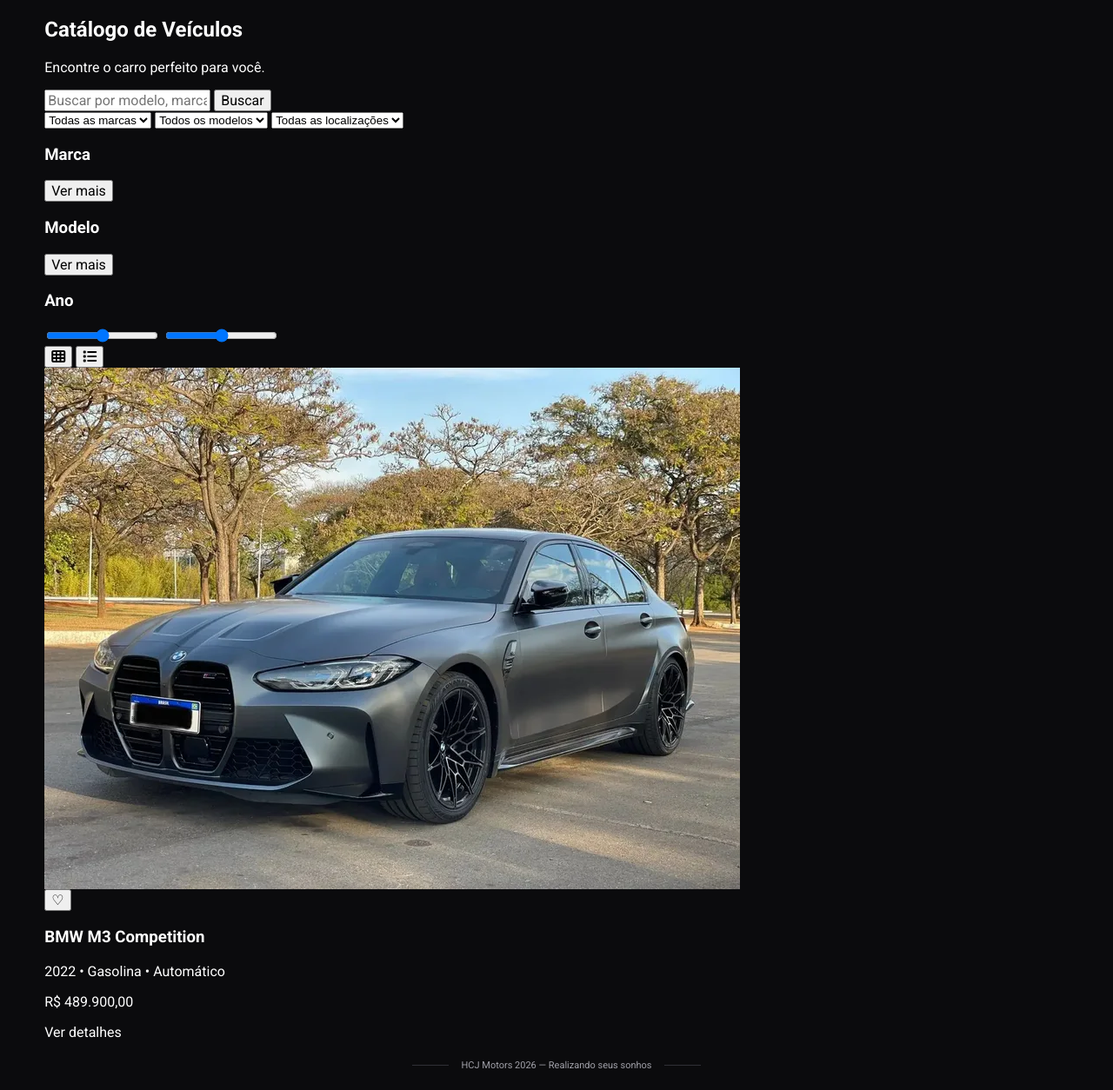
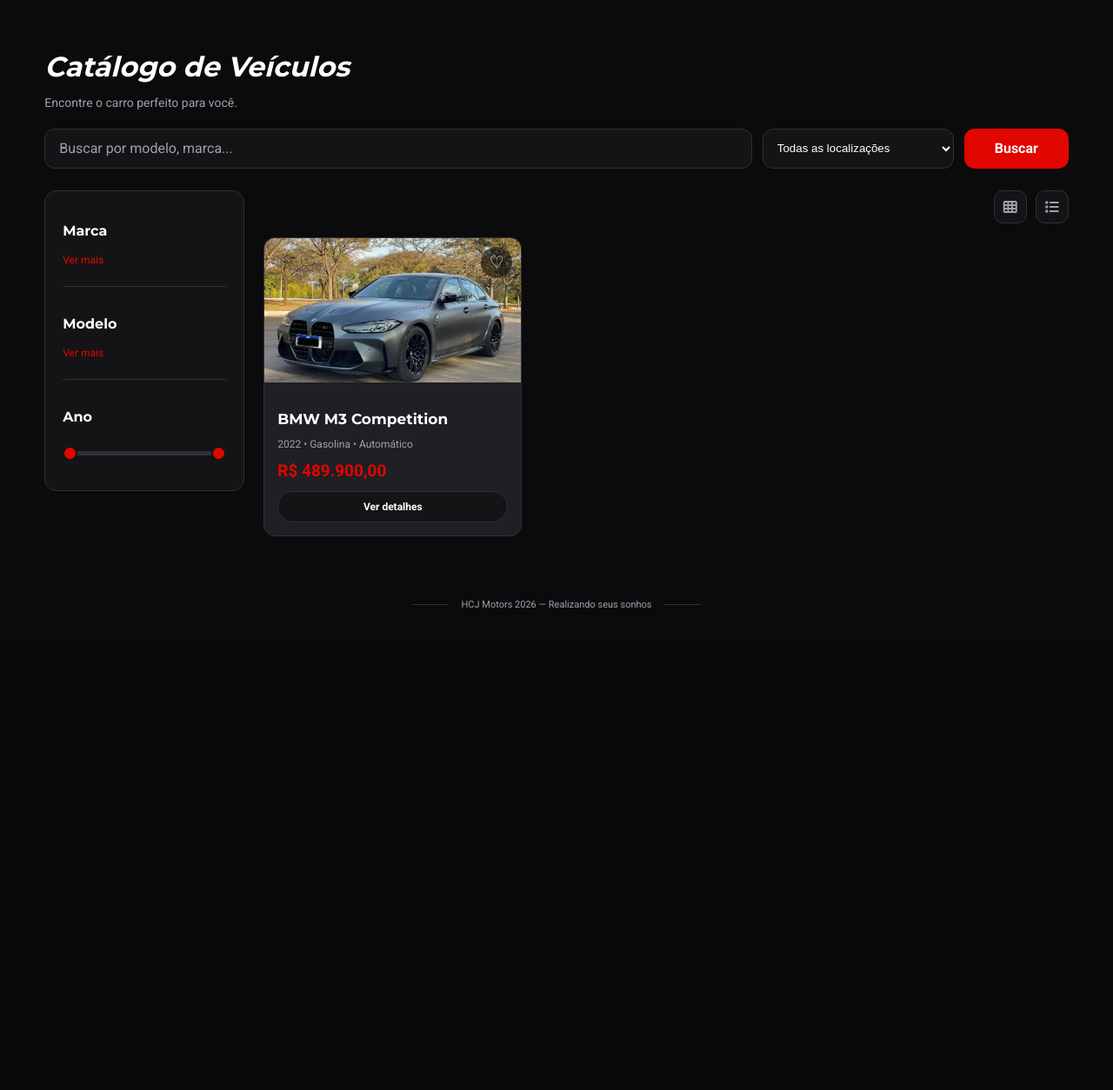
Before and after one commit to JNN2/HCJ-Project-de-concessionria-carro, a Flask app: page /catalogo in a window 1280 px wide. Shown: the part 63-1317 px from the top of the page at 87% size. After the commit the page ends 763 px from the top, so only its background shows below. Run offline with Flask 3, Linux system fonts and the light colour scheme.

Commit message:
feat: estilizar catálogo de veículos

```diff
--- /dev/null
+++ b/static/css/catalogo.css
@@ -0,0 +1,514 @@
+
+/* ==========================================
+   CATÁLOGO DE VEÍCULOS
+========================================== */
+
+.catalogo {
+    padding: 30px 0 50px;
+    color: var(--text);
+}
+
+.catalogo h1 {
+    font-family: var(--font-title);
+    font-size: 32px;
+    font-weight: bold;
+    font-style: italic;
+    margin-bottom: 8px;
+}
+
+.catalogo h1 span {
+    color: var(--primary);
+}
+
+.catalogo .container > p {
+    color: var(--text-muted-current);
+    font-size: 14px;
+    margin-bottom: 22px;
+}
+
+/* ==========================================
+   PESQUISA SUPERIOR
+========================================== */
+
+.form-busca {
+    display: grid;
+    grid-template-columns: minmax(0, 1fr) 220px 120px;
+    gap: 12px;
+    margin-bottom: 25px;
+    align-items: center;
+}
+
+.form-busca > input {
+    grid-column: 1;
+    grid-row: 1;
+    width: 100%;
+    min-width: 0;
+    height: 46px;
+    padding: 0 16px;
+    background: var(--surface);
+    color: var(--text);
+    border: 1px solid var(--border);
+    border-radius: 12px;
+    outline: none;
+}
+
+.form-busca > input:focus {
+    border-color: var(--primary);
+}
+
+.form-busca > input::placeholder {
+    color: var(--text-muted-current);
+}
+
+.filtros {
+    grid-column: 2;
+    grid-row: 1;
+    min-width: 0;
+}
+
+.filtros select {
+    width: 100%;
+    height: 46px;
+    padding: 0 12px;
+    background: var(--surface);
+    color: var(--text);
+    border: 1px solid var(--border);
+    border-radius: 12px;
+    outline: none;
+    transition: var(--transition);
+}
+
+.filtros select:hover {
+    border-color: var(--primary);
+}
+
+.form-busca > button {
+    grid-column: 3;
+    grid-row: 1;
+    height: 46px;
+    padding: 0 15px;
+    background: var(--primary);
+    color: #fff;
+    border: none;
+    border-radius: 12px;
+    font-weight: bold;
+    cursor: pointer;
+    transition: var(--transition);
+}
+
+.form-busca > button:hover {
+    background: var(--primary-hover);
+}
+
+/* ==========================================
+   LAYOUT PRINCIPAL
+========================================== */
+
+.catalogo-layout {
+    display: grid;
+    grid-template-columns: 230px minmax(0, 1fr);
+    gap: 22px;
+    align-items: start;
+}
+
+.catalogo-sidebar {
+    min-width: 0;
+    padding: 20px;
+    background: var(--surface);
+    border: 1px solid var(--border);
+    border-radius: 14px;
+    height: fit-content;
+}
+
+.catalogo-conteudo {
+    min-width: 0;
+    width: 100%;
+}
+
+/* ==========================================
+   FILTROS DA SIDEBAR
+========================================== */
+
+.filtro-grupo {
+    margin-bottom: 22px;
+}
+
+.filtro-grupo:last-child {
+    margin-bottom: 0;
+}
+
+.filtro-grupo + .filtro-grupo {
+    padding-top: 17px;
+    border-top: 1px solid var(--border);
+}
+
+.filtro-grupo h3 {
+    font-family: var(--font-title);
+    font-size: 16px;
+    font-weight: bold;
+    margin-bottom: 13px;
+}
+
+/* Opções que vierem a ser exibidas */
+.filtro-grupo label {
+    display: flex;
+    align-items: center;
+    gap: 9px;
+    color: var(--text-muted-current);
+    font-size: 13px;
+    margin-bottom: 9px;
+    cursor: pointer;
+}
+
+.filtro-grupo label input {
+    accent-color: var(--primary);
+    cursor: pointer;
+}
+
+.filtro-grupo button {
+    padding: 0;
+    background: transparent;
+    border: none;
+    color: var(--primary);
+    font-size: 12px;
+    cursor: pointer;
+    transition: var(--transition);
+}
+
+.filtro-grupo button:hover {
+    color: var(--primary-hover);
+}
+
+/* ==========================================
+   FILTRO DE ANO
+   UMA TRILHA E DUAS BOLINHAS
+========================================== */
+
+.filtro-ano {
+    position: relative;
+    height: 42px;
+}
+
+/* Linha única */
+.filtro-ano::before {
+    content: "";
+    position: absolute;
+    left: 0;
+    right: 0;
+    top: 17px;
+    height: 5px;
+    background: var(--border);
+    border-radius: 10px;
+}
+
+/* Sobrepõe os dois controles */
+.filtro-ano input[type="range"] {
+    position: absolute;
+    top: 7px;
+    left: 0;
+    width: 100%;
+    height: 25px;
+    margin: 0;
+    background: transparent;
+    pointer-events: none;
+    appearance: none;
+    -webkit-appearance: none;
+}
+
+/* Trilha transparente: a linha será desenhada uma só vez */
+.filtro-ano input[type="range"]::-webkit-slider-runnable-track {
+    height: 5px;
+    background: transparent;
+}
+
+.filtro-ano input[type="range"]::-moz-range-track {
+    height: 5px;
+    background: transparent;
+}
+
+/* Bolinha no Chrome e Edge */
+.filtro-ano input[type="range"]::-webkit-slider-thumb {
+    width: 17px;
+    height: 17px;
+    margin-top: -6px;
+    background: var(--primary);
+    border: 2px solid var(--surface);
+    border-radius: 50%;
+    cursor: pointer;
+    pointer-events: auto;
+    appearance: none;
+    -webkit-appearance: none;
+}
+
+/* Bolinha no Firefox */
+.filtro-ano input[type="range"]::-moz-range-thumb {
+    width: 13px;
+    height: 13px;
+    background: var(--primary);
+    border: 2px solid var(--surface);
+    border-radius: 50%;
+    cursor: pointer;
+    pointer-events: auto;
+}
+
+/* ==========================================
+   VISUALIZAÇÃO GRADE / LISTA
+========================================== */
+
+.catalogo-visualizacao {
+    display: flex;
+    justify-content: flex-end;
+    gap: 10px;
+    margin-bottom: 16px;
+}
+
+.catalogo-visualizacao button {
+    width: 38px;
+    height: 38px;
+    display: flex;
+    justify-content: center;
+    align-items: center;
+    background: var(--surface);
+    border: 1px solid var(--border);
+    border-radius: 10px;
+    color: var(--text-muted-current);
+    cursor: pointer;
+    transition: var(--transition);
+}
+
+.catalogo-visualizacao button:hover {
+    color: var(--primary);
+    border-color: var(--primary);
+}
+
+/* ==========================================
+   GRID DOS VEÍCULOS
+========================================== */
+
+.catalogo-veiculos {
+    display: grid;
+    grid-template-columns: repeat(3, minmax(0, 1fr));
+    gap: 17px;
+    align-items: start;
+}
+
+/* ==========================================
+   CARDS DOS VEÍCULOS
+========================================== */
+
+.veiculo-card {
+    min-width: 0;
+    overflow: hidden;
+    background: var(--card);
+    border: 1px solid var(--border);
+    border-radius: 13px;
+    transition: var(--transition);
+}
+
+.veiculo-card:hover {
+    transform: translateY(-3px);
+    border-color: var(--primary);
+}
+
+/* ==========================================
+   IMAGEM DO VEÍCULO
+========================================== */
+
+.veiculo-imagem {
+    width: 100%;
+    aspect-ratio: 16 / 9;
+    overflow: hidden;
+    position: relative;
+    background: var(--surface);
+}
+
+.veiculo-imagem img {
+    width: 100%;
+    height: 100%;
+    object-fit: cover;
+    display: block;
+    transition: var(--transition);
+}
+
+.veiculo-card:hover .veiculo-imagem img {
+    transform: scale(1.04);
+}
+
+/* ==========================================
+   FAVORITO
+========================================== */
+
+.favorito {
+    position: absolute;
+    top: 10px;
+    right: 10px;
+    width: 36px;
+    height: 36px;
+    display: flex;
+    align-items: center;
+    justify-content: center;
+    border: none;
+    border-radius: 50%;
+    background: rgba(0, 0, 0, 0.55);
+    color: #fff;
+    cursor: pointer;
+    font-size: 19px;
+    transition: var(--transition);
+}
+
+.favorito:hover {
+    color: var(--primary);
+}
+
+/* ==========================================
+   INFORMAÇÕES DO VEÍCULO
+========================================== */
+
+.veiculo-info {
+    padding: 15px;
+}
+
+.veiculo-info h3 {
+    font-family: var(--font-title);
+    font-size: 17px;
+    margin-bottom: 10px;
+}
+
+.veiculo-info p {
+    color: var(--text-muted-current);
+    font-size: 12px;
+    margin-bottom: 12px;
+}
+
+.veiculo-preco {
+    color: var(--primary) !important;
+    font-size: 19px !important;
+    font-weight: bold;
+    margin: 12px 0 !important;
+}
+
+/* Botão de detalhes */
+.veiculo-info a {
+    display: block;
+    text-align: center;
+    padding: 10px;
+    background: var(--surface);
+    color: var(--text);
+    border: 1px solid var(--border);
+    border-radius: 20px;
+    text-decoration: none;
+    font-size: 12px;
+    font-weight: bold;
+    transition: var(--transition);
+}
+
+.veiculo-info a:hover {
+    background: var(--primary);
+    border-color: var(--primary);
+    color: #fff;
+}
+
+/* ==========================================
+   CATÁLOGO VAZIO
+========================================== */
+
+.catalogo-veiculos > p {
+    grid-column: 1 / -1;
+    padding: 35px 20px;
+    background: var(--card);
+    border: 1px solid var(--border);
+    border-radius: 12px;
+    color: var(--text-muted-current);
+    text-align: center;
+}
+
+/* ==========================================
+   RESPONSIVIDADE - TABLET
+========================================== */
+
+@media (max-width: 1000px) {
+
+    .catalogo-layout {
+        grid-template-columns: 210px minmax(0, 1fr);
+    }
+
+    .catalogo-veiculos {
+        grid-template-columns: repeat(2, minmax(0, 1fr));
+    }
+
+}
+
+/* ==========================================
+   RESPONSIVIDADE - TELAS MENORES
+========================================== */
+
+@media (max-width: 750px) {
+
+    .catalogo-layout {
+        grid-template-columns: 1fr;
+    }
+
+    .catalogo-sidebar {
+        display: grid;
+        grid-template-columns: repeat(2, minmax(0, 1fr));
+        gap: 18px;
+    }
+
+    .filtro-grupo {
+        margin-bottom: 0;
+    }
+
+    .filtro-grupo:last-child {
+        grid-column: 1 / -1;
+    }
+
+    .filtro-grupo + .filtro-grupo {
+        border-top: none;
+        padding-top: 0;
+    }
+
+}
+
+/* ==========================================
+   RESPONSIVIDADE - CELULAR
+========================================== */
+
+@media (max-width: 550px) {
+
+    .catalogo {
+        padding: 20px 0 35px;
+    }
+
+    .catalogo h1 {
+        font-size: 24px;
+    }
+
+    .form-busca {
+        grid-template-columns: 1fr;
+    }
+
+    .form-busca > input,
+    .form-busca > button,
+    .filtros {
+        grid-column: 1;
+        grid-row: auto;
+    }
+
+    .form-busca > input,
+    .filtros select,
+    .form-busca > button {
+        width: 100%;
+    }
+
+    .catalogo-sidebar {
+        grid-template-columns: 1fr;
+    }
+
+    .filtro-grupo:last-child {
+        grid-column: auto;
+    }
+
+    .catalogo-veiculos {
+        grid-template-columns: 1fr;
+    }
+}
--- a/templates/base.html
+++ b/templates/base.html
@@ -14,12 +14,13 @@
     <!-- Ícones -->
     <link rel="stylesheet"
           href="https://cdnjs.cloudflare.com/ajax/libs/font-awesome/6.5.2/css/all.min.css">
-    <!-- CSS -->
+       <!-- CSS principal -->
     <link
         rel="stylesheet"
         href="{{ url_for('static', filename='css/style.css') }}"
     >
-    <!-- CSS Cadastro veiculos -->
+
+    <!-- CSS Cadastro de Veículos -->
     {% if request.endpoint == 'cadastrar_veiculo' %}
     <link
         rel="stylesheet"
@@ -27,6 +28,8 @@
     >
     {% endif %}
 
+    <!-- CSS específico de cada página -->
+    {% block extra_css %}{% endblock %}
 </head>
 
 <body>
--- a/templates/catalogo.html
+++ b/templates/catalogo.html
@@ -1,8 +1,12 @@
 {% extends "base.html" %}
+{% block extra_css %}
+<link rel="stylesheet" href="{{ url_for('static', filename='css/catalogo.css') }}">
+{% endblock %}
 {% block title %}
 HCJ Motors | Catálogo de Veículos
 {% endblock %}
 {% block content %}
+
 <section class="catalogo">
     <div class="container">
 
@@ -14,14 +18,6 @@ HCJ Motors | Catálogo de Veículos
             <button type="submit">Buscar</button>
 
         <div class="filtros">
-            <select name="marca">
-                <option value="">Todas as marcas</option>
-            </select>
-
-            <select name="modelo">
-                <option value="">Todos os modelos</option>
-            </select>
-
             <select name="localizacao">
                 <option value="">Todas as localizações</option>
             </select>
@@ -43,8 +39,8 @@ HCJ Motors | Catálogo de Veículos
                     <h3>Ano</h3>
 
                     <div class="filtro-ano">
-                        <input type="range" name="ano_minimo" max="2026" min="2000">
-                        <input type="range" name="ano_maximo" min="2000" max="2026">
+                        <input type="range" name="ano_minimo" max="2026" min="2000" value="2000">
+                        <input type="range" name="ano_maximo" min="2000" max="2026" value="2026">
                     </div>
                 </div>
             </div>
```
